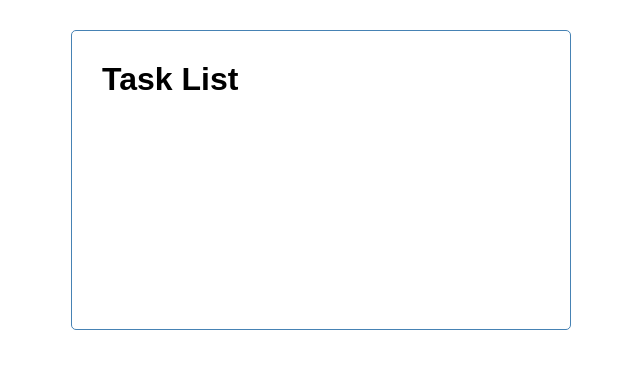
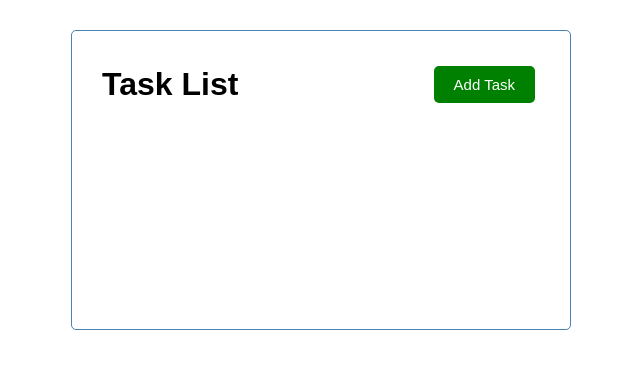
Before and after one commit to MarcosIgls/Lista-de-Tareas-Modulo3, an Angular app in the folder tasklist/: page / in a window 1280 px wide. Shown: the top 368 px of the page, without its empty margins (319-959 px from the left). Built offline with nearby package versions, Linux system fonts and the light colour scheme.

Commit message:
componente boton

```diff
--- a/tasklist/src/app/app.module.ts
+++ b/tasklist/src/app/app.module.ts
@@ -4,11 +4,13 @@ import { BrowserModule } from '@angular/platform-browser';
 import { AppRoutingModule } from './app-routing.module';
 import { AppComponent } from './app.component';
 import { HeaderComponent } from './components/header/header.component';
+import { BotonComponent } from './components/boton/boton.component';
 
 @NgModule({
   declarations: [
     AppComponent,
-    HeaderComponent
+    HeaderComponent,
+    BotonComponent
   ],
   imports: [
     BrowserModule,
--- /dev/null
+++ b/tasklist/src/app/components/boton/boton.component.html
@@ -0,0 +1,7 @@
+<button
+    class="btn"
+    [ngStyle]="{'background-color': color}"
+    (click)="onClick()"
+>
+    {{text}}
+</button>
--- /dev/null
+++ b/tasklist/src/app/components/boton/boton.component.ts
@@ -0,0 +1,22 @@
+import { Component, OnInit, Input, Output,EventEmitter} from '@angular/core';
+
+@Component({
+  selector: 'app-boton',
+  templateUrl: './boton.component.html',
+  styleUrls: ['./boton.component.css']
+})
+export class BotonComponent implements OnInit {
+
+  @Input() text: String = "";
+  @Input() color: string = "";
+  @Output() btnClik= new EventEmitter();
+
+  constructor() { }
+
+  ngOnInit(): void {
+  }
+  onClick(){
+    this.btnClik.emit();
+  }
+
+}
--- a/tasklist/src/app/components/header/header.component.html
+++ b/tasklist/src/app/components/header/header.component.html
@@ -1 +1,8 @@
-<h1>{{title}}</h1>
+<header>
+    <h1>{{title}}</h1>
+    <app-boton
+        color="green"
+        text="Add Task"
+        (btnClik)="toggleAddTask()"
+    ></app-boton>
+</header>
--- a/tasklist/src/app/components/header/header.component.ts
+++ b/tasklist/src/app/components/header/header.component.ts
@@ -1,4 +1,4 @@
-import { Component, OnInit } from '@angular/core';
+import { Component, OnInit, } from '@angular/core';
 
 @Component({
   selector: 'app-header',
@@ -8,6 +8,9 @@ import { Component, OnInit } from '@angular/core';
 export class HeaderComponent implements OnInit {
 
   title:string = 'Task List';
+  toggleAddTask(){
+    console.log("click")
+  }
   constructor() { }
 
   ngOnInit(): void {
```
Also changed, not shown: tasklist/src/app/components/boton/boton.component.css (added), 2 other files (tests, documents, lock files or other folders).
